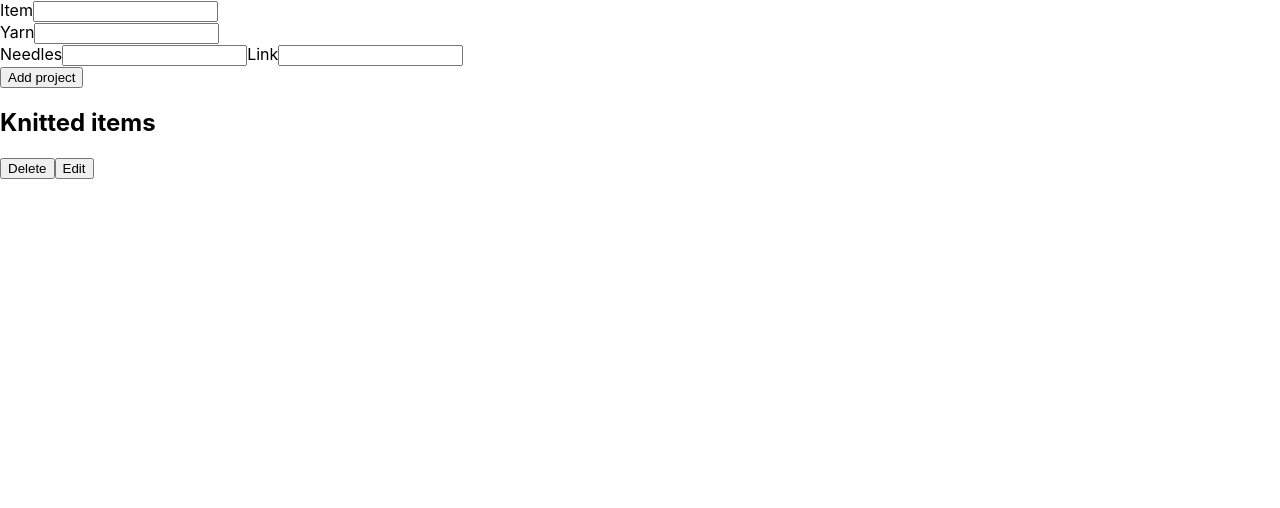
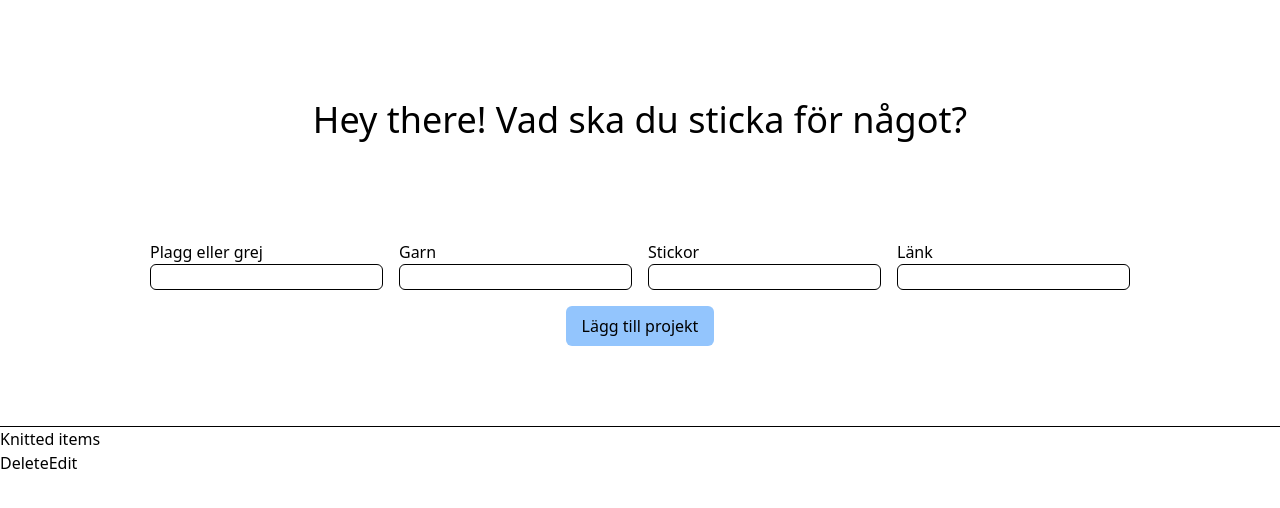
Before and after one commit to taniaamina/stim-assignment, a React (Create React App) app: page / in a window 1280 px wide. Shown: the top 508 px of the page. Built offline with nearby package versions, Linux system fonts and the light colour scheme; no server answers.

Commit message:
Initial styling

```diff
--- a/src/components/AddItemsForm.tsx
+++ b/src/components/AddItemsForm.tsx
@@ -1,14 +1,14 @@
-import React, { useState, useEffect } from "react";
+import React, { useState } from "react";
 import { useKnittingItemsContext } from "../useKnittingItemsContext.tsx";
-import { postKnittingItem, getKnittingItems } from "../functions.ts";
+import { postKnittingItem} from "../functions.ts";
 import { IPostItem } from "../types";
 
 
 
-const data: IPostItem = { item: "", yarn: "", needles: "", link: "", _id: "", img: '' };
+const data: IPostItem = { item: "", yarn: "", needles: "", link: "", id: "", isComplete: false };
 
 const AddItemsForm: React.FunctionComponent = () => {
-  const [formData, setFormData] = useState(data);
+  const [formData, setFormData] = useState<IPostItem>(data);
   const {knittingItems, setKnittingItems} = useKnittingItemsContext();
 
 
@@ -22,10 +22,12 @@ const AddItemsForm: React.FunctionComponent = () => {
   };
 
   return (
-    <div className="">
-      <form className="f">
-        <div className="">
-          <label>Item</label>
+    <div className="pb-20 border-b border-black">
+        <h1 className="text-4xl  h-[30vh] flex items-center justify-center">Hey there! Vad ska du sticka för något?</h1>
+      <form className="">
+      <div className="flex gap-4 mb-4 items-center justify-center mb-12 pb-">
+        <div className="flex flex-col ">
+          <label>Plagg eller grej</label>
           <input
             type="text"
             placeholder=""
@@ -35,8 +37,8 @@ const AddItemsForm: React.FunctionComponent = () => {
           />
 
         </div>
-        <div className="">
-          <label>Yarn</label>
+        <div className="flex flex-col">
+          <label>Garn</label>
           <input
             type="text"
             name="yarn"
@@ -45,15 +47,18 @@ const AddItemsForm: React.FunctionComponent = () => {
           />
 
         </div>
-        <div className="">
-          <label>Needles</label>
+        <div className="flex flex-col">
+          <label>Stickor</label>
           <input
             type="text"
             name="needles"
             value={formData.needles}
             onChange={onInputChange}
           />
-             <label>Link</label>
+          </div>
+          <div className="flex flex-col">
+
+             <label>Länk</label>
           <input
             type="text"
             name="link"
@@ -62,8 +67,9 @@ const AddItemsForm: React.FunctionComponent = () => {
           />
 
         </div>
-        <div className="">
-          <button type="button" onClick={() => {sendData()}}>Add project</button>
+        </div>
+        <div className="flex justify-center">
+          <button className="bg-blue-300 py-2 px-4 rounded-md" type="button" onClick={() => {sendData()}}>Lägg till projekt</button>
         </div>
       </form>
     </div>
--- a/src/components/KnitItem.tsx
+++ b/src/components/KnitItem.tsx
@@ -1,5 +1,5 @@
-import React, { useState, useEffect } from "react";
-import { getKnittingItems, deleteData, editKnittingItem } from "../functions.ts";
+import React, { useState } from "react";
+import {  deleteData, editKnittingItem } from "../functions.ts";
 import { useKnittingItemsContext } from "../useKnittingItemsContext.tsx";
 import { IPostItem } from "../types";
 
@@ -8,7 +8,6 @@ const data = {isComplete: false};
 
 const KnitItem: React.FunctionComponent = (item: IPostItem, key) => {
     const {knittingItems, setKnittingItems} = useKnittingItemsContext();
-    const [formData, setFormData] = useState(data);
     const [isComplete, setIsComplete] = useState<boolean>(item.isComplete)
     const [showEdit, setShowEdit] = useState<boolean>(false)
 
--- a/src/components/StoredItems.tsx
+++ b/src/components/StoredItems.tsx
@@ -1,11 +1,9 @@
-import React, { useState, useEffect } from "react";
-import { getKnittingItems, deleteData, editKnittingItem } from "../functions.ts";
+import React, { useEffect } from "react";
+import { getKnittingItems } from "../functions.ts";
 import { useKnittingItemsContext } from "../useKnittingItemsContext.tsx";
-import { IPostItem } from "../types";
 import KnitItem from "./KnitItem.tsx";
 
 
-const data = {isComplete: false};
 
 const StoredItems: React.FunctionComponent = () => {
     const {knittingItems, setKnittingItems} = useKnittingItemsContext();
@@ -17,7 +15,7 @@ const StoredItems: React.FunctionComponent = () => {
 
 return (
     <div>
-        <h2>Knitted items</h2>
+        {knittingItems.length > 0 && <h2>Knitted items</h2> }
         <div className="flex">
         {knittingItems.map((item, key) =>
             <KnitItem key={key} item={item.item} link={item.link} needles={item.needles} id={item._id} yarn={item.yarn} isComplete={item.isComplete}/>
--- a/src/index.css
+++ b/src/index.css
@@ -1,13 +1,8 @@
-body {
-  margin: 0;
-  font-family: -apple-system, BlinkMacSystemFont, "Segoe UI", "Roboto", "Oxygen",
-    "Ubuntu", "Cantarell", "Fira Sans", "Droid Sans", "Helvetica Neue",
-    sans-serif;
-  -webkit-font-smoothing: antialiased;
-  -moz-osx-font-smoothing: grayscale;
+@tailwind base;
+@tailwind components;
+@tailwind utilities;
+
+
+input {
+  @apply border border-black rounded-md
 }
-
-code {
-  font-family: source-code-pro, Menlo, Monaco, Consolas, "Courier New",
-    monospace;
-}
--- a/tailwind.config.js
+++ b/tailwind.config.js
@@ -1,8 +1,10 @@
 /** @type {import('tailwindcss').Config} */
 module.exports = {
-  content: [],
+  content: [
+    "./src/**/*.{js,jsx,ts,tsx}",
+  ],
   theme: {
     extend: {},
   },
   plugins: [],
-};
+}
```
